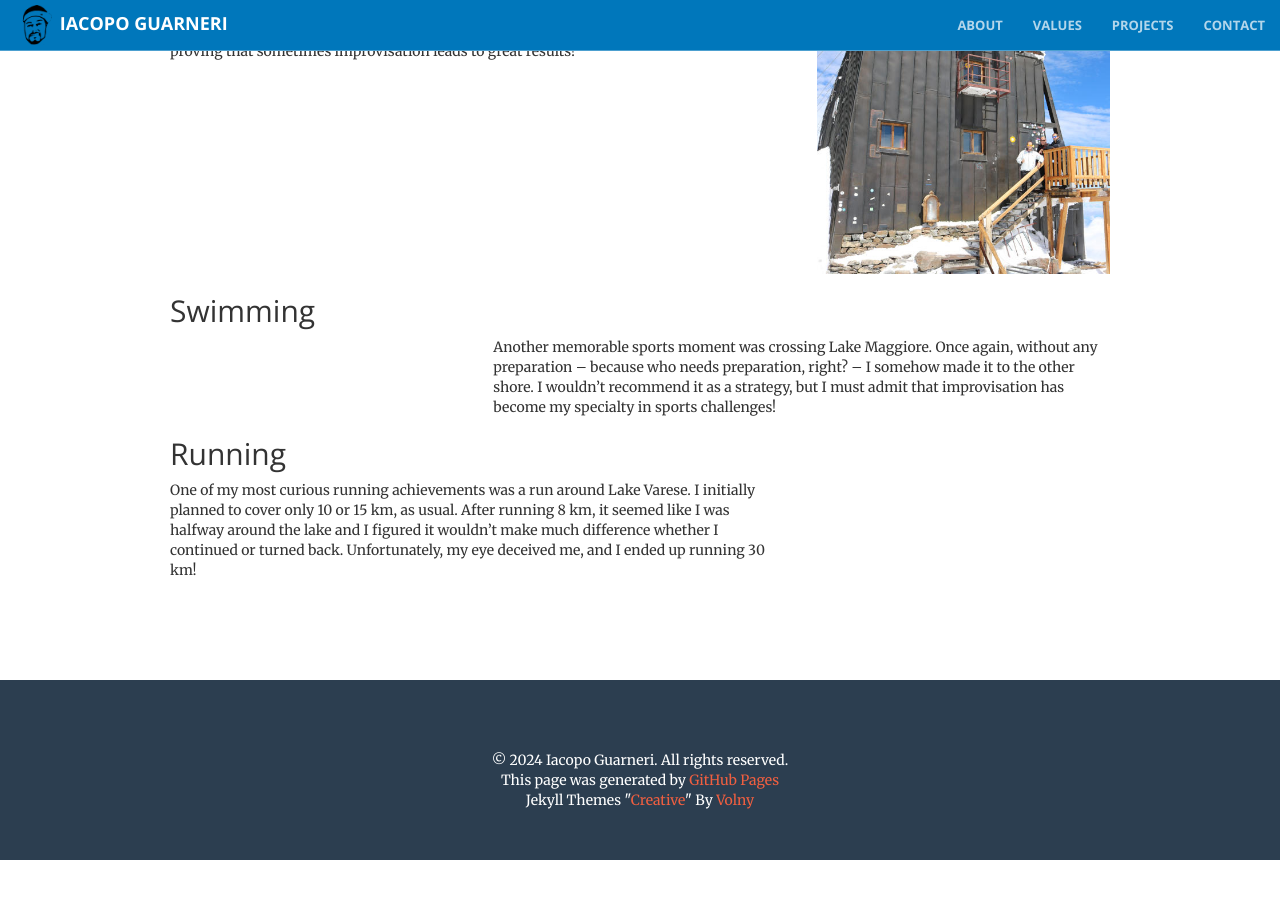
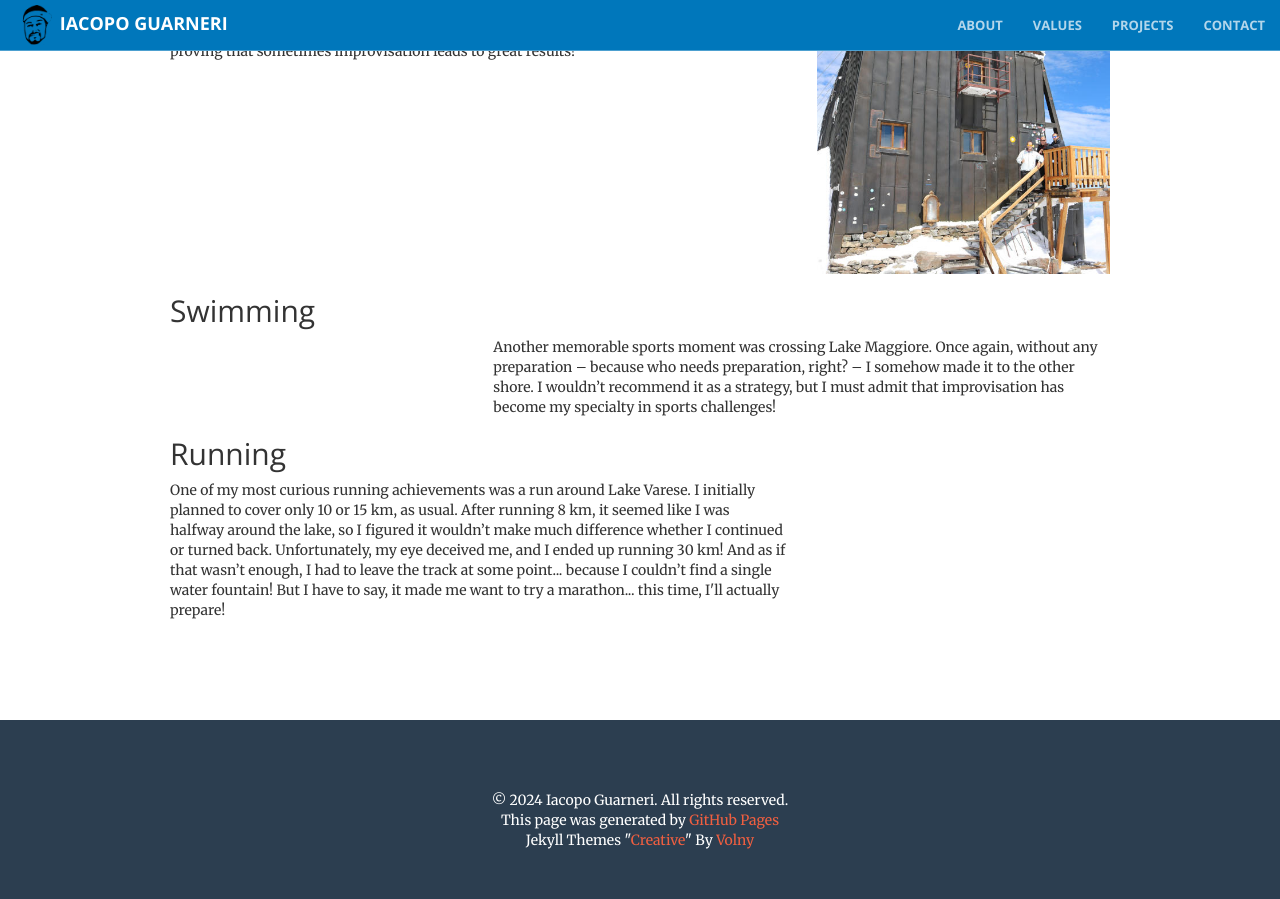
Before and after one commit to iacoposk8/iacoposk8.github.io, a Jekyll site: the page built from sports.html, in a window 1280 px wide and 900 px high, scrolled down 362 px. Built offline with Jekyll 4.4.1, drawn with Linux system fonts in a browser that asks for light colours; a script that is not in the unit is left out; before the commit the page ends 1222 px from its top, so only the background shows below that.

Commit message:
Update sports.html

```diff
--- a/sports.html
+++ b/sports.html
@@ -40,7 +40,7 @@
 <div class="row">
   <div class="col-md-8">
     <div class="p-3 border bg-light">
-      One of my most curious running achievements was a run around Lake Varese. I initially planned to cover only 10 or 15 km, as usual. After running 8 km, it seemed like I was halfway around the lake and I figured it wouldn’t make much difference whether I continued or turned back. Unfortunately, my eye deceived me, and I ended up running 30 km!
+      One of my most curious running achievements was a run around Lake Varese. I initially planned to cover only 10 or 15 km, as usual. After running 8 km, it seemed like I was halfway around the lake, so I figured it wouldn’t make much difference whether I continued or turned back. Unfortunately, my eye deceived me, and I ended up running 30 km! And as if that wasn’t enough, I had to leave the track at some point... because I couldn’t find a single water fountain! But I have to say, it made me want to try a marathon... this time, I'll actually prepare!
     </div>
   </div>
   <div class="col-md-4">
```
